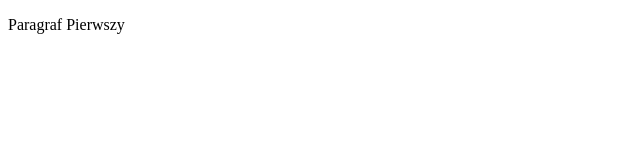
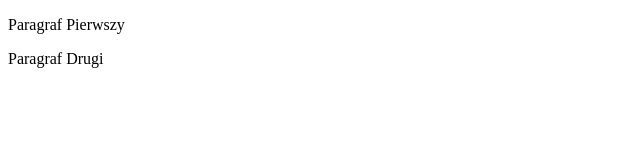
Before and after one commit to zbyszek944/zbyszek944.github.io, a plain HTML site: page index.html in a window 1280 px wide. Shown: the full height of the page, 0-640 px from the left. Drawn offline with Linux system fonts and the light colour scheme.

Commit message:
Dodano drugi paragraf na gałęzi alfa-version

```diff
--- a/index.html
+++ b/index.html
@@ -7,6 +7,7 @@
 </head>
 <body>
     <p>Paragraf Pierwszy</p>
+    <p>Paragraf Drugi</p>
 
 </body>
 </html>
```
